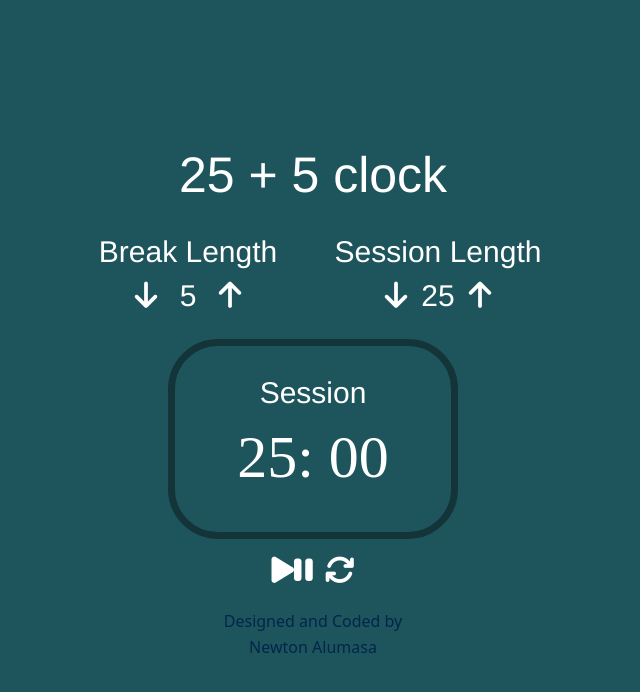
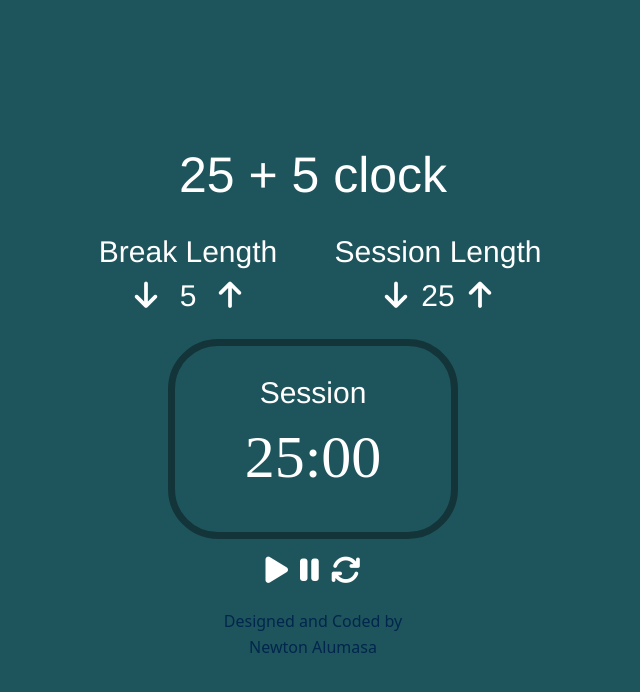
Before and after one commit to altontonn/clock, a React (Create React App) app: page / in a window 1280 px wide. Shown: the top 692 px of the page, without its empty margins (327-967 px from the left). Built offline with nearby package versions, Linux system fonts and the light colour scheme.

Commit message:
Add initial prev state to handle the state of the clock

```diff
--- a/src/App.css
+++ b/src/App.css
@@ -83,3 +83,10 @@ button {
   color: #00264d;
   line-height: 26px;
 }
+
+.session-label-red {
+  color: rgb(165, 13, 13) !important;
+}
+.break-label-red {
+  color: rgb(165, 13, 13) !important;
+}
--- a/src/App.js
+++ b/src/App.js
@@ -5,47 +5,99 @@ class App extends React.Component {
   constructor(props) {
     super(props);
     this.state = {
-      break_length: 5,
-      session_length: 25 * 60,// converted minutes to seconds
+      break_length: 5 * 60,
+      initial_break_length: 5 * 60,
+      session_length: 25 * 60, // converted minutes to seconds
+      initial_session_length: 25 * 60,
+      timeTicking: false,
     };
     this.increment_break_length = this.increment_break_length.bind(this);
     this.increment_session_length = this.increment_session_length.bind(this);
     this.decrement_break_length = this.decrement_break_length.bind(this);
     this.decrement_session_length = this.decrement_session_length.bind(this);
-    this.reset = this.reset.bind(this)
+    this.reset = this.reset.bind(this);
+    this.tick = this.tick.bind(this);
   }
   increment_break_length() {
-    this.setState((state) => ({
-      break_length: state.break_length + 1,
+    this.setState((prevState) => ({
+      break_length: prevState.break_length + 60,
+      initial_break_length: prevState.initial_break_length + 60
     }));
   }
   increment_session_length() {
-    this.setState((state) => ({
-      session_length: state.session_length + 60,// increasing by 1 minute
+    this.setState((prevState) => ({
+      session_length: prevState.session_length + 60, // increasing by 1 minute
+      initial_session_length: prevState.initial_session_length + 60
     }));
   }
   decrement_break_length() {
-    this.setState((state) => ({
-      break_length: state.break_length > 1 ? state.break_length - 1 : 1,
+    this.setState((prevState) => ({
+      break_length:
+        prevState.break_length > 60 ? prevState.break_length - 60 : 60,
+      initial_break_length:
+        prevState.initial_break_length > 60
+          ? prevState.initial_break_length - 60
+          : 60,
     }));
   }
   decrement_session_length() {
-    this.setState((state) => ({
-      session_length: state.session_length > 60 ? state.session_length - 60 : 60,
+    this.setState((prevState) => ({
+      session_length:
+        prevState.session_length > 60 ? prevState.session_length - 60 : 60,
+      initial_session_length:
+        prevState.initial_session_length > 60
+          ? prevState.initial_session_length - 60
+          : 60,
     }));
   }
   formatTime(seconds) {
-    const minutes = Math.floor(seconds/60);
+    const minutes = Math.floor(seconds / 60);
     const remainingSeconds = seconds % 60;
-    return `${minutes.toString().padStart(2, 0)}: ${remainingSeconds.toString().padStart(2, 0)}`
+    return `${minutes.toString().padStart(2, 0)}:${remainingSeconds
+      .toString()
+      .padStart(2, 0)}`;
   }
   reset() {
+    clearInterval(this.timerID);
     this.setState({
-      break_length: 5,
+      break_length: 5 * 60,
+      initial_break_length: 5 * 60,
       session_length: 25 * 60,
-    })
+      initial_session_length: 25 * 60,
+      timeTicking: false,
+    });
   }
+  componentDidMount() {
+    this.timerID = setInterval(() => this.tick(), 100);
+  }
+  componentWillUnmount() {
+    clearInterval(this.timerID);
+  }
+
+  tick() {
+    if (this.state.timeTicking) {
+      if (this.state.session_length > 0) {
+        this.setState((prevState) => ({
+          session_length: prevState.session_length - 1,
+        }));
+      } else if (this.state.break_length > 0) {
+        this.setState((prevState) => ({
+          break_length: prevState.break_length - 1,
+        }));
+      }else {
+        // Switch between session time and break time
+        this.setState(prevState => ({
+          session_length: prevState.initial_session_length,
+          break_length: prevState.initial_break_length
+        }));
+      }
+    }
+  }
+
   render() {
+    const redSession = this.state.session_length <= 59;
+    const redBreak = this.state.break_length <= 59;
+
     return (
       <div className="clock-block">
         <div className="main-title">25 + 5 clock</div>
@@ -60,7 +112,7 @@ class App extends React.Component {
             <i className="fa fa-arrow-down fa-2x"></i>
           </button>
           <div className="btn-level" id="break-length">
-            {this.state.break_length}
+            {Math.floor(this.state.initial_break_length / 60)}{" "}
           </div>
           <button
             className="btn-level"
@@ -73,25 +125,82 @@ class App extends React.Component {
         </div>
         <div className="length-control">
           <div id="session-label">Session Length</div>
-          <button className="btn-level" id="session-decrement" onClick={this.decrement_session_length} value="-">
+          <button
+            className="btn-level"
+            id="session-decrement"
+            onClick={this.decrement_session_length}
+            value="-"
+          >
             <i className="fa fa-arrow-down fa-2x"></i>
           </button>
           <div className="btn-level" id="session-length">
-            {Math.floor(this.state.session_length)/60} {/*convert seconds to minutes*/}
+            {Math.floor(this.state.initial_session_length / 60)}{" "}
+            {/*convert seconds to minutes*/}
           </div>
-          <button className="btn-level" id="session-increment" onClick={this.increment_session_length} value="+">
+          <button
+            className="btn-level"
+            id="session-increment"
+            onClick={this.increment_session_length}
+            value="+"
+          >
             <i className="fa fa-arrow-up fa-2x"></i>
           </button>
         </div>
         <div className="timer">
           <div className="timer-wrapper">
-            <div id="timer-label">Session</div>
-            <div id="time-left">{this.formatTime(this.state.session_length)}</div>
+            <div
+              id="timer-label"
+              className={`${
+                this.state.session_length > 0
+                  ? redSession
+                    ? "session-label-red"
+                    : ""
+                  : ""
+              } ${
+                this.state.break_length > 0
+                  ? redBreak
+                    ? "session-label-red"
+                    : ""
+                  : ""
+              }`}
+            >
+              {this.state.session_length > 0 ? "Session" : "Break"}
+            </div>
+            <div
+              id="time-left"
+              className={`${
+                this.state.session_length > 0
+                  ? redSession || redBreak
+                    ? "session-label-red"
+                    : ""
+                  : ""
+              } ${
+                this.state.break_length > 0
+                  ? redBreak
+                    ? "session-label-red"
+                    : ""
+                  : ""
+              }`}
+            >
+              {this.formatTime(
+                this.state.session_length > 0
+                  ? this.state.session_length
+                  : this.state.break_length
+              )}
+            </div>
           </div>
         </div>
         <div className="timer-control">
-          <button id="start_stop">
+          <button
+            id="start_stop"
+            onClick={() => this.setState({ timeTicking: true })}
+          >
             <i className="fa fa-play fa-2x"></i>
+          </button>
+          <button
+            id="start_stop"
+            onClick={() => this.setState({ timeTicking: false })}
+          >
             <i className="fa fa-pause fa-2x"></i>
           </button>
           <button id="reset" onClick={this.reset}>
```
